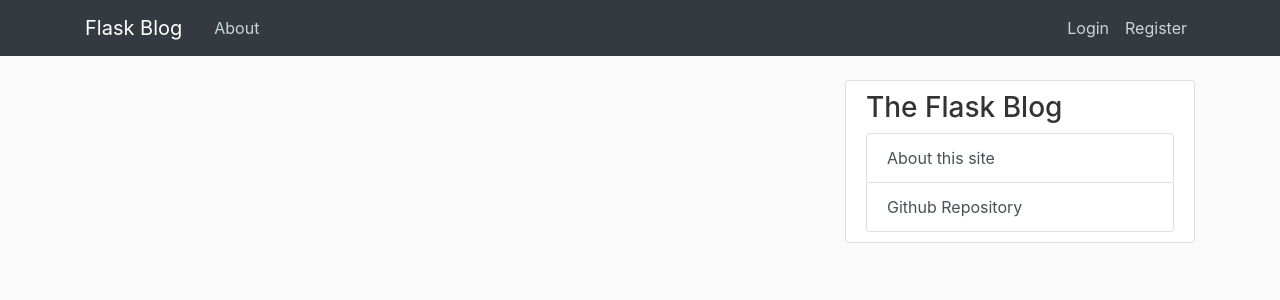
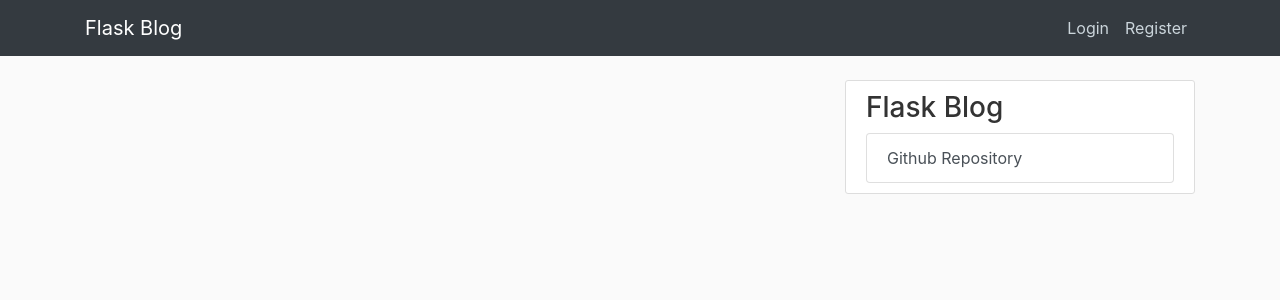
Before and after one commit to pzrsa/flask_blog, a Flask app: page / in a window 1280 px wide. Shown: the top 300 px of the page. Run offline with Flask 2, Linux system fonts and the light colour scheme; data that the repository does not hold is empty; some libraries are stand-ins or nearby versions.

Commit message:
remove about page

```diff
--- a/flaskblog/main/routes.py
+++ b/flaskblog/main/routes.py
@@ -10,8 +10,3 @@ def home():
     posts = Post.query.order_by(
         Post.date_posted.desc()).paginate(page=page, per_page=5)
     return render_template('home.html', posts=posts)
-
-
-@main.route('/about')
-def about():
-    return render_template('about.html', title="About")
--- a/flaskblog/templates/about.html
+++ /dev/null
@@ -1,4 +0,0 @@
-{% extends "layout.html" %}
-{% block content %}
-<h1>About</h1>
-{% endblock content %}
--- a/flaskblog/templates/layout.html
+++ b/flaskblog/templates/layout.html
@@ -27,7 +27,6 @@
                 </button>
                 <div class="collapse navbar-collapse" id="navbarToggle">
                     <div class="navbar-nav mr-auto">
-                        <a class="nav-item nav-link" href="{{ url_for('main.about') }}">About</a>
                         {% if current_user.is_authenticated %}
                         <a class="nav-item nav-link" href="{{ url_for('posts.new_post') }}">New Post</a>
                         {% else %}
@@ -63,9 +62,8 @@
             </div>
             <div class="col-md-4">
                 <div class="content-section">
-                    <h3>The Flask Blog</h3>
+                    <h3>Flask Blog</h3>
                     <div class="list-group">
-                        <a href="#" class="list-group-item list-group-item-action">About this site</a>
                         <a href="https://github.com/pzrsa/flask_blog" target="_blank"
                             class="list-group-item list-group-item-action">Github Repository</a>
                     </div>
```
